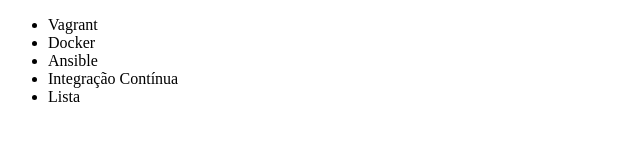
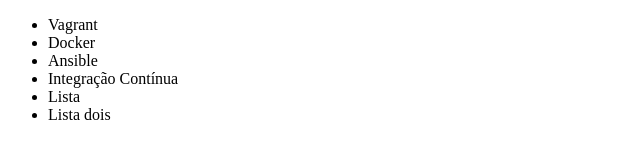
Before and after one commit to jhennyfersb/alura-git, a plain HTML site: page index.html in a window 1280 px wide. Shown: the full height of the page, 0-640 px from the left. Drawn offline with Linux system fonts and the light colour scheme.

Commit message:
Alterando o código

```diff
--- a/index.html
+++ b/index.html
@@ -11,6 +11,7 @@
         <li>Ansible</li>
         <li>Integração Contínua</li>
         <li>Lista</li>
+        <li>Lista dois</li>
     </ul>
 </body>
 </html>
```
